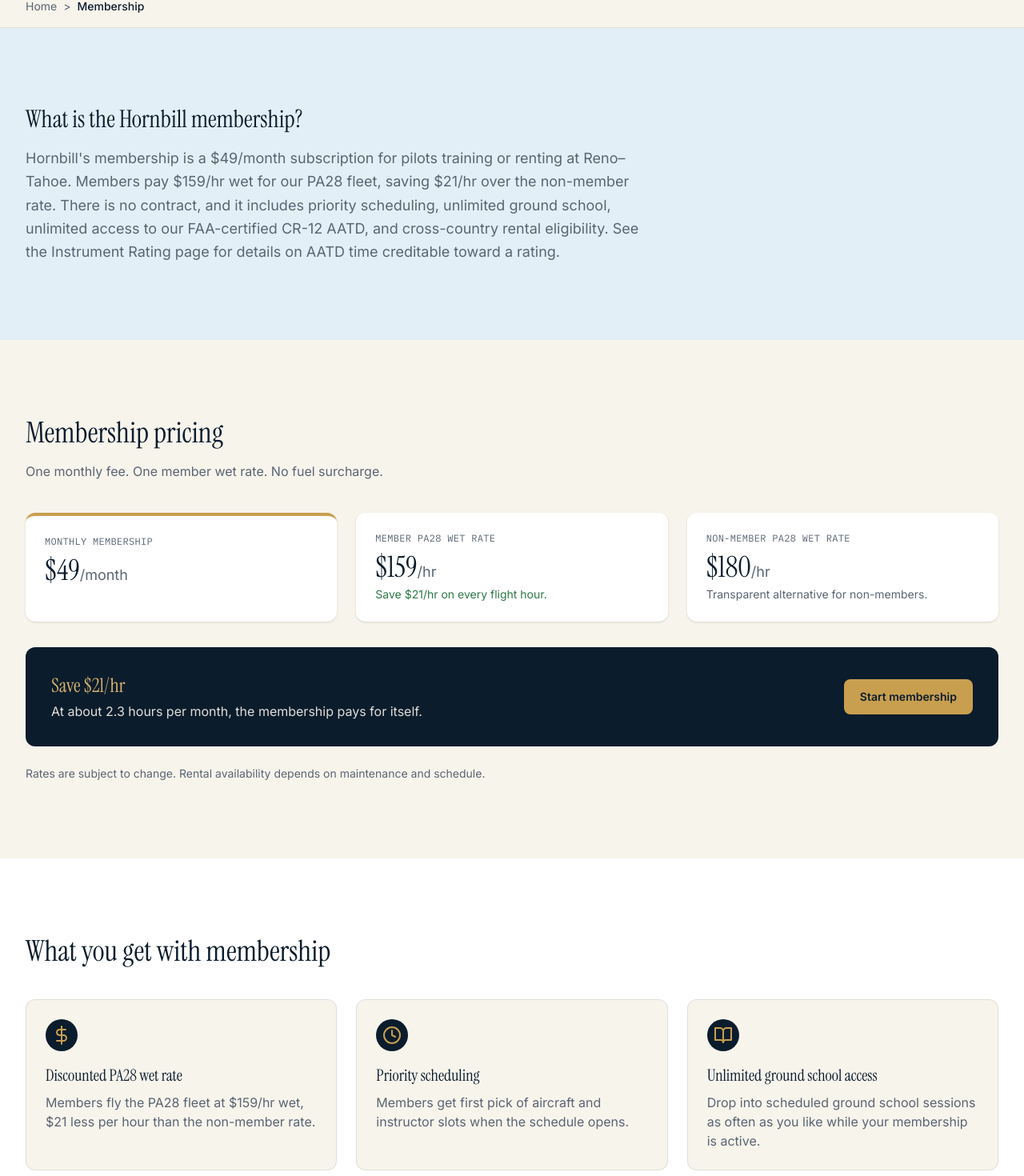
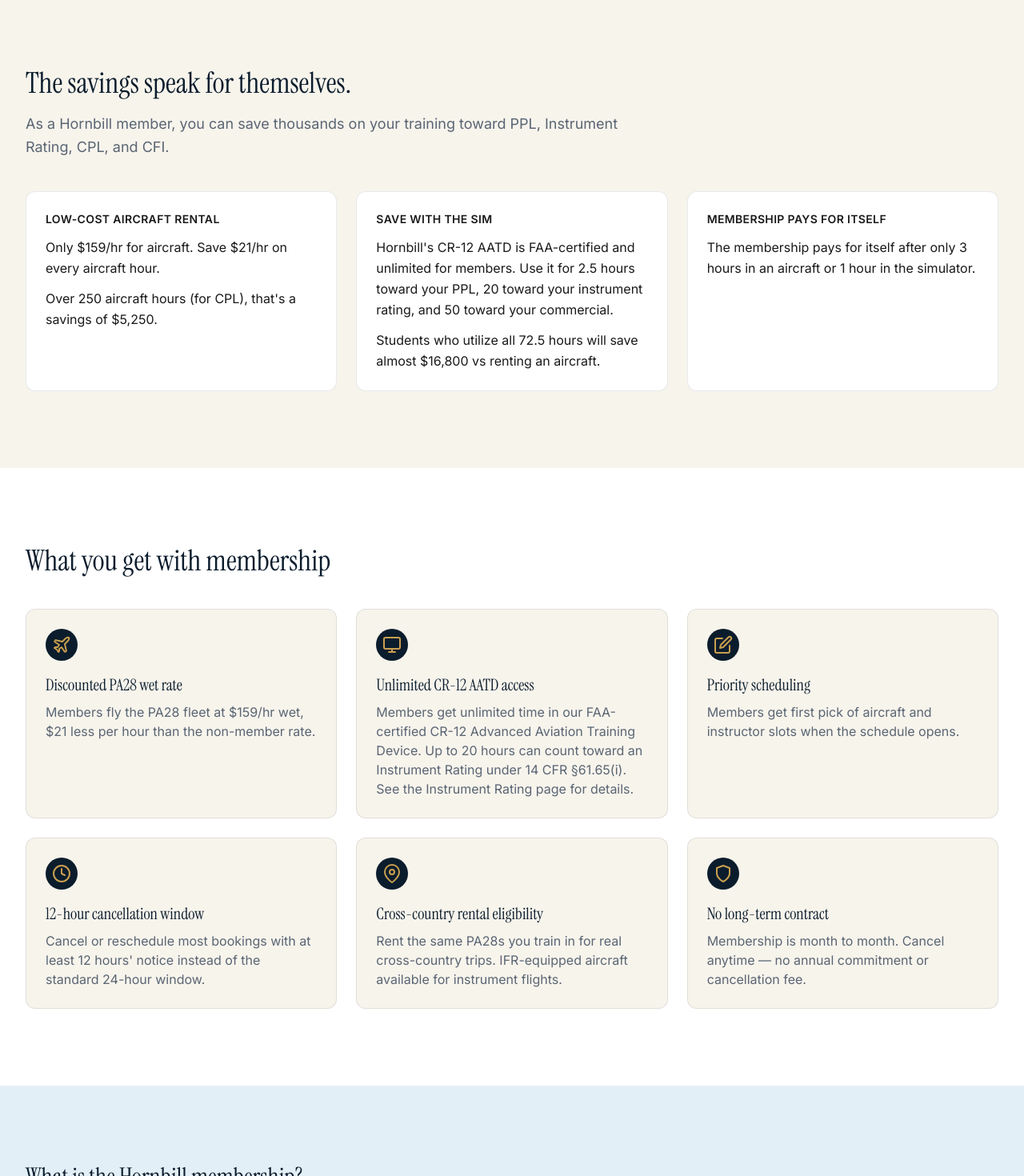
Before and after one commit to jackrwoods/hornbill-flying, a Next.js app: page /membership in a window 1280 px wide. Shown: the part 772-2242 px from the top of the page at 80% size. Built offline with nearby package versions, Linux system fonts and the light colour scheme; no server answers.

Commit message:
Update membership page

```diff
--- a/src/app/membership/page.tsx
+++ b/src/app/membership/page.tsx
@@ -15,6 +15,7 @@
 import { membershipContent, membershipFAQs } from "@/content/membership";
 import { MembershipHeroSection } from "@/sections/membership/MembershipHeroSection";
 import { MembershipBreadcrumbSection } from "@/sections/membership/MembershipBreadcrumbSection";
+import { MembershipStorySection } from "@/sections/membership/MembershipStorySection";
 import { MembershipQuickAnswerSection } from "@/sections/membership/MembershipQuickAnswerSection";
 import { MembershipPricingCardSection } from "@/sections/membership/MembershipPricingCardSection";
 import { MembershipBenefitsSection } from "@/sections/membership/MembershipBenefitsSection";
@@ -80,10 +81,11 @@
       <SchemaInjector schema={pageSchema} id="membership-schema" />
       <MembershipHeroSection />
       <MembershipBreadcrumbSection />
+      <MembershipStorySection />
+      <MembershipBenefitsSection />
       <MembershipQuickAnswerSection />
+      <MembershipSignupCTASection />
       <MembershipPricingCardSection />
-      <MembershipBenefitsSection />
-      <MembershipSignupCTASection />
       <MembershipFAQSection />
     </>
   );
--- a/src/content/membership.ts
+++ b/src/content/membership.ts
@@ -16,9 +16,9 @@
   },
 
   hero: {
-    h1: "Aircraft rental membership in Reno, NV",
-    headline: "Fly more for less. Stay in the air without the markup.",
-    valueProp: `Pay $${pricing.membershipMonthly} a month and fly the same PA28 fleet for $${pricing.memberWetRate}/hr wet — instead of $${pricing.nonMemberWetRate}/hr.`,
+    h1: "The smart way to train at RNO",
+    headline: "Members save thousands on their training at Hornbill.",
+    valueProp: `Get unlimited time in our FAA-certified CR-12 AATD, $${membershipRates.savingsPerHour}/hr off the non-member aircraft rate, priority scheduling, cross-country rental eligibility, and no contract.`,
     image: "/images/membership/membership-hero.webp",
     imageAlt:
       "Hornbill PA28 Cherokee on the ramp at Reno-Tahoe International Airport (RNO).",
@@ -41,6 +41,28 @@
     text: `Hornbill's membership is a $${pricing.membershipMonthly}/month subscription for pilots training or renting at Reno–Tahoe. Members pay $${pricing.memberWetRate}/hr wet for our PA28 fleet, saving $${membershipRates.savingsPerHour}/hr over the non-member rate. There is no contract, and it includes priority scheduling, unlimited ground school, unlimited access to our FAA-certified CR-12 AATD, and cross-country rental eligibility. See the Instrument Rating page for details on AATD time creditable toward a rating.`,
   },
 
+  story: {
+    title: "The savings speak for themselves.",
+    lede:
+      "As a Hornbill member, you can save thousands on your training toward PPL, Instrument Rating, CPL, and CFI.",
+    blocks: [
+      {
+        label: "Low-cost aircraft rental",
+        body: `Only $${pricing.memberWetRate}/hr for aircraft. Save $${membershipRates.savingsPerHour}/hr on every aircraft hour.`,
+        summary: `Over 250 aircraft hours (for CPL), that's a savings of $5,250.`,
+      },
+      {
+        label: "Save with the sim",
+        body: "Hornbill's CR-12 AATD is FAA-certified and unlimited for members. Use it for 2.5 hours toward your PPL, 20 toward your instrument rating, and 50 toward your commercial.",
+        summary: `Students who utilize all 72.5 hours will save almost $16,800 vs renting an aircraft.`,
+      },
+      {
+        label: "Membership pays for itself",
+        body: `The membership pays for itself after only 3 hours in an aircraft or 1 hour in the simulator.`,
+      },
+    ],
+  },
+
   pricing: {
     monthlyLabel: "Monthly membership",
     memberRateLabel: "Member PA28 wet rate",
@@ -60,19 +82,14 @@
         description: `Members fly the PA28 fleet at $${pricing.memberWetRate}/hr wet, $${membershipRates.savingsPerHour} less per hour than the non-member rate.`,
       },
       {
+        title: "Unlimited CR-12 AATD access",
+        description:
+          "Members get unlimited time in our FAA-certified CR-12 Advanced Aviation Training Device. Up to 20 hours can count toward an Instrument Rating under 14 CFR §61.65(i). See the Instrument Rating page for details.",
+      },
+      {
         title: "Priority scheduling",
         description:
           "Members get first pick of aircraft and instructor slots when the schedule opens.",
-      },
-      {
-        title: "Unlimited ground school access",
-        description:
-          "Drop into scheduled ground school sessions as often as you like while your membership is active.",
-      },
-      {
-        title: "Unlimited CR-12 AATD access",
-        description:
-          "Members get unlimited time in our FAA-certified CR-12 Advanced Aviation Training Device. Up to 20 hours can count toward an Instrument Rating under 14 CFR §61.65(i). See the Instrument Rating page for details.",
       },
       {
         title: "12-hour cancellation window",
--- a/src/sections/membership/MembershipBenefitsSection.tsx
+++ b/src/sections/membership/MembershipBenefitsSection.tsx
@@ -16,8 +16,25 @@
       strokeLinejoin="round"
       aria-hidden="true"
     >
-      <line x1="12" y1="1" x2="12" y2="23" />
-      <path d="M17 5H9.5a3.5 3.5 0 0 0 0 7h5a3.5 3.5 0 0 1 0 7H6" />
+      <path d="M17.8 19.2 16 11l3.5-3.5C21 6 21.5 4 21 3c-1-.5-3 0-4.5 1.5L13 8 4.8 6.2c-.5-.1-.9.1-1.1.5l-.3.5c-.2.5-.1 1 .3 1.3L9 12l-2 3H4l-1 1 3 2 2 3 1-1v-3l3-2 3.5 5.3c.3.4.8.5 1.3.3l.5-.2c.4-.3.6-.7.5-1.2z" />
+    </svg>
+  ),
+  "Unlimited CR-12 AATD access": (
+    <svg
+      xmlns="http://www.w3.org/2000/svg"
+      width="24"
+      height="24"
+      viewBox="0 0 24 24"
+      fill="none"
+      stroke="currentColor"
+      strokeWidth="2"
+      strokeLinecap="round"
+      strokeLinejoin="round"
+      aria-hidden="true"
+    >
+      <rect width="20" height="14" x="2" y="3" rx="2" />
+      <line x1="8" x2="16" y1="21" y2="21" />
+      <line x1="12" x2="12" y1="17" y2="21" />
     </svg>
   ),
   "Priority scheduling": (
@@ -33,8 +50,8 @@
       strokeLinejoin="round"
       aria-hidden="true"
     >
-      <circle cx="12" cy="12" r="10" />
-      <polyline points="12 6 12 12 16 14" />
+      <path d="M11 4H4a2 2 0 0 0-2 2v14a2 2 0 0 0 2 2h14a2 2 0 0 0 2-2v-7" />
+      <path d="M18.5 2.5a2.121 2.121 0 0 1 3 3L12 15l-4 1 1-4 9.5-9.5z" />
     </svg>
   ),
   "Unlimited ground school access": (
@@ -67,8 +84,8 @@
       strokeLinejoin="round"
       aria-hidden="true"
     >
-      <path d="M11 4H4a2 2 0 0 0-2 2v14a2 2 0 0 0 2 2h14a2 2 0 0 0 2-2v-7" />
-      <path d="M18.5 2.5a2.121 2.121 0 0 1 3 3L12 15l-4 1 1-4 9.5-9.5z" />
+      <circle cx="12" cy="12" r="10" />
+      <polyline points="12 6 12 12 16 14" />
     </svg>
   ),
   "Cross-country rental eligibility": (
--- /dev/null
+++ b/src/sections/membership/MembershipStorySection.tsx
@@ -0,0 +1,37 @@
+import { Section } from "@/components/Section";
+import { Container } from "@/components/Container";
+import { membershipContent } from "@/content/membership";
+
+export function MembershipStorySection() {
+  const { story } = membershipContent;
+
+  return (
+    <Section background="cream" id="story">
+      <Container>
+        <h2 className="font-heading text-3xl text-navy-900 md:text-4xl">
+          {story.title}
+        </h2>
+        <p className="mt-4 max-w-3xl text-lg text-ink-light leading-relaxed">
+          {story.lede}
+        </p>
+
+        <div className="mt-10 grid gap-6 md:grid-cols-3">
+          {story.blocks.map((block) => (
+            <div
+              key={block.label}
+              className="rounded-xl border border-navy-800/10 bg-white p-6"
+            >
+              <p className="text-sm font-semibold uppercase tracking-wide text-gold-600">
+                {block.label}
+              </p>
+              <p className="mt-3 text-ink leading-relaxed">{block.body}</p>
+              {block.summary && (
+                <p className="mt-3 text-ink leading-relaxed">{block.summary}</p>
+              )}
+            </div>
+          ))}
+        </div>
+      </Container>
+    </Section>
+  );
+}
```
